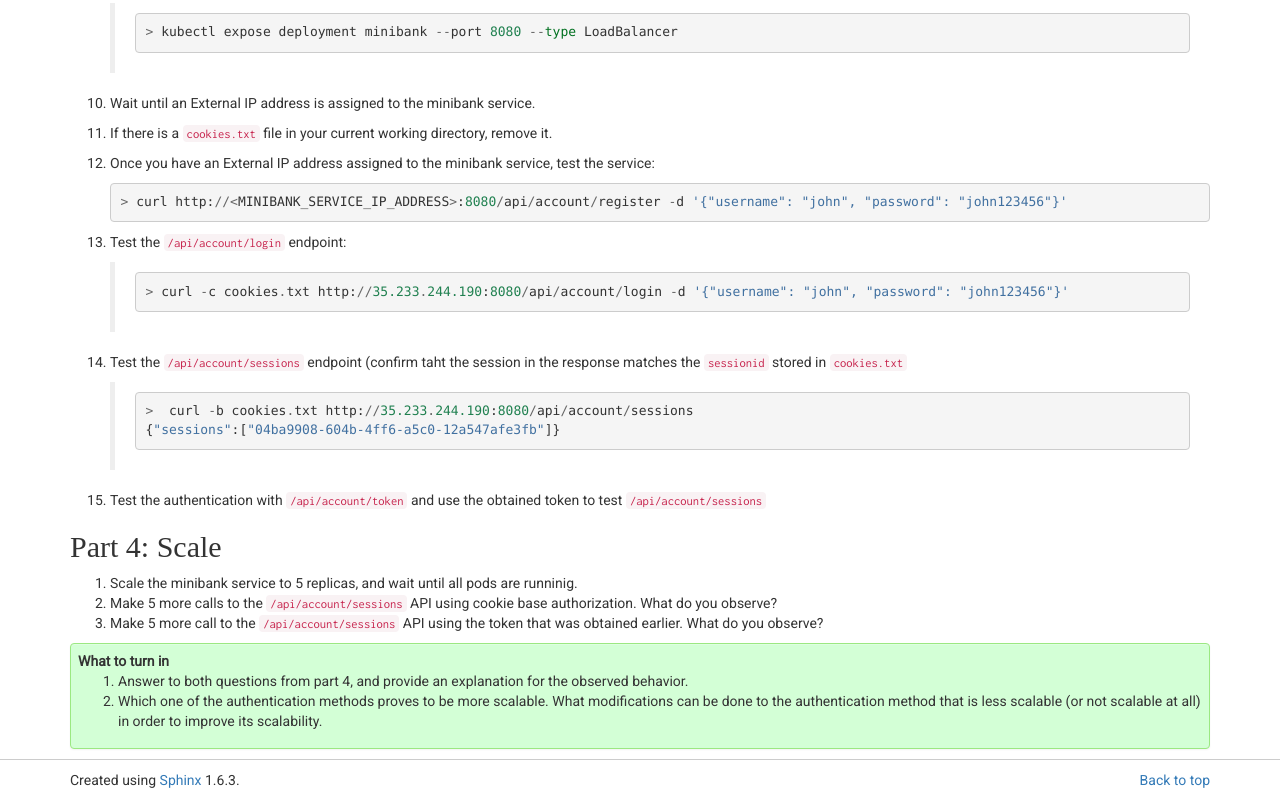
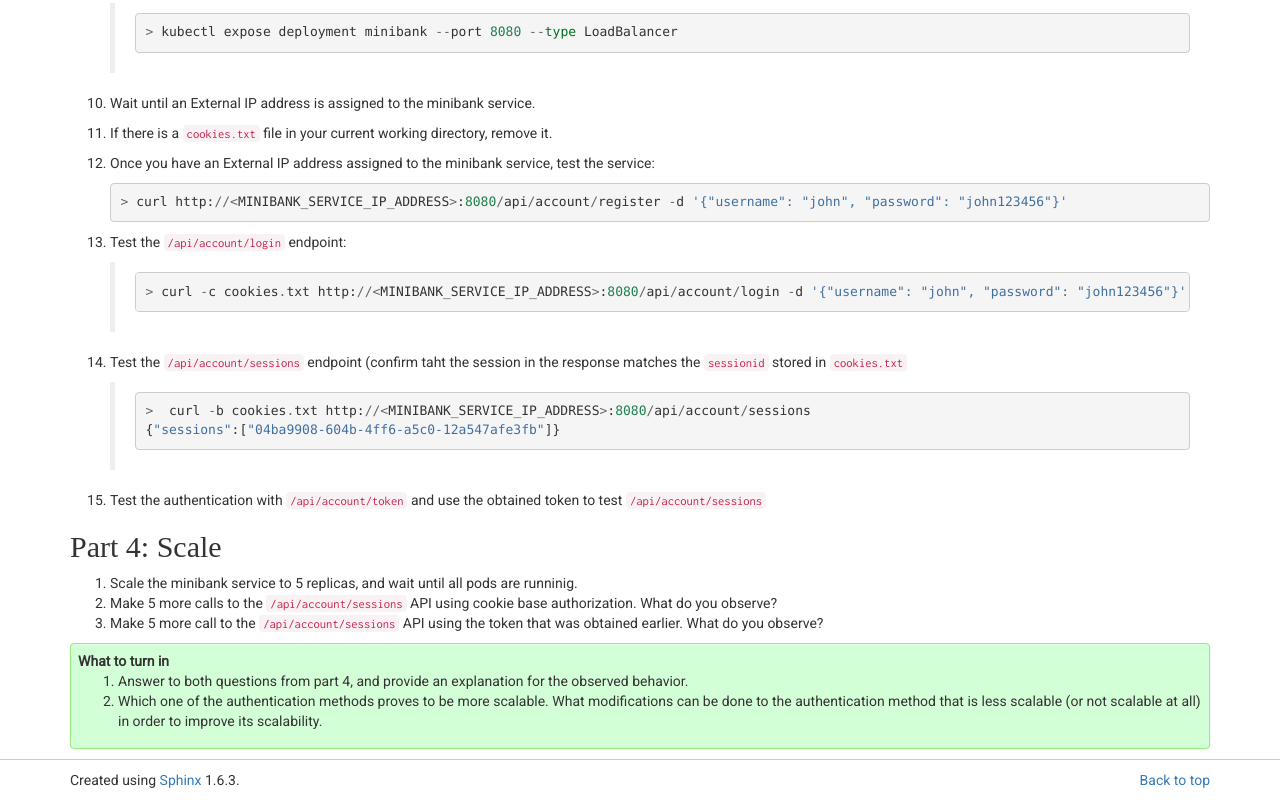
Before and after one commit to jcabmora/cs385fa18, a plain HTML site: page labs/lab05/lab05.html in a window 1280 px wide. Shown: the part 2231-3031 px from the top of the page. Drawn offline with nearby package versions, Linux system fonts and the light colour scheme; some packages are replaced by stand-ins of ours; a web font is replaced by a local one.

Commit message:
Update server placeholder

```diff
--- a/labs/lab05/lab05.html
+++ b/labs/lab05/lab05.html
@@ -271,14 +271,14 @@ Make sure that you test the kubernetes cluster by deploying a test pod. (Any ima
 </li>
 <li><p class="first">Test the <code class="docutils literal"><span class="pre">/api/account/login</span></code> endpoint:</p>
 <blockquote>
-<div><div class="highlight-default"><div class="highlight"><pre><span></span><span class="o">&gt;</span> <span class="n">curl</span> <span class="o">-</span><span class="n">c</span> <span class="n">cookies</span><span class="o">.</span><span class="n">txt</span> <span class="n">http</span><span class="p">:</span><span class="o">//</span><span class="mf">35.233</span><span class="o">.</span><span class="mf">244.190</span><span class="p">:</span><span class="mi">8080</span><span class="o">/</span><span class="n">api</span><span class="o">/</span><span class="n">account</span><span class="o">/</span><span class="n">login</span> <span class="o">-</span><span class="n">d</span> <span class="s1">&#39;{&quot;username&quot;: &quot;john&quot;, &quot;password&quot;: &quot;john123456&quot;}&#39;</span>
+<div><div class="highlight-default"><div class="highlight"><pre><span></span><span class="o">&gt;</span> <span class="n">curl</span> <span class="o">-</span><span class="n">c</span> <span class="n">cookies</span><span class="o">.</span><span class="n">txt</span> <span class="n">http</span><span class="p">:</span><span class="o">//&lt;</span><span class="n">MINIBANK_SERVICE_IP_ADDRESS</span><span class="o">&gt;</span><span class="p">:</span><span class="mi">8080</span><span class="o">/</span><span class="n">api</span><span class="o">/</span><span class="n">account</span><span class="o">/</span><span class="n">login</span> <span class="o">-</span><span class="n">d</span> <span class="s1">&#39;{&quot;username&quot;: &quot;john&quot;, &quot;password&quot;: &quot;john123456&quot;}&#39;</span>
 </pre></div>
 </div>
 </div></blockquote>
 </li>
 <li><p class="first">Test the <code class="docutils literal"><span class="pre">/api/account/sessions</span></code> endpoint (confirm taht the session in the response matches the <code class="docutils literal"><span class="pre">sessionid</span></code> stored in <code class="docutils literal"><span class="pre">cookies.txt</span></code></p>
 <blockquote>
-<div><div class="highlight-default"><div class="highlight"><pre><span></span><span class="o">&gt;</span>  <span class="n">curl</span> <span class="o">-</span><span class="n">b</span> <span class="n">cookies</span><span class="o">.</span><span class="n">txt</span> <span class="n">http</span><span class="p">:</span><span class="o">//</span><span class="mf">35.233</span><span class="o">.</span><span class="mf">244.190</span><span class="p">:</span><span class="mi">8080</span><span class="o">/</span><span class="n">api</span><span class="o">/</span><span class="n">account</span><span class="o">/</span><span class="n">sessions</span>
+<div><div class="highlight-default"><div class="highlight"><pre><span></span><span class="o">&gt;</span>  <span class="n">curl</span> <span class="o">-</span><span class="n">b</span> <span class="n">cookies</span><span class="o">.</span><span class="n">txt</span> <span class="n">http</span><span class="p">:</span><span class="o">//&lt;</span><span class="n">MINIBANK_SERVICE_IP_ADDRESS</span><span class="o">&gt;</span><span class="p">:</span><span class="mi">8080</span><span class="o">/</span><span class="n">api</span><span class="o">/</span><span class="n">account</span><span class="o">/</span><span class="n">sessions</span>
 <span class="p">{</span><span class="s2">&quot;sessions&quot;</span><span class="p">:[</span><span class="s2">&quot;04ba9908-604b-4ff6-a5c0-12a547afe3fb&quot;</span><span class="p">]}</span>
 </pre></div>
 </div>
```
Also changed, not shown: _sources/labs/lab05/lab05.rst.txt.
